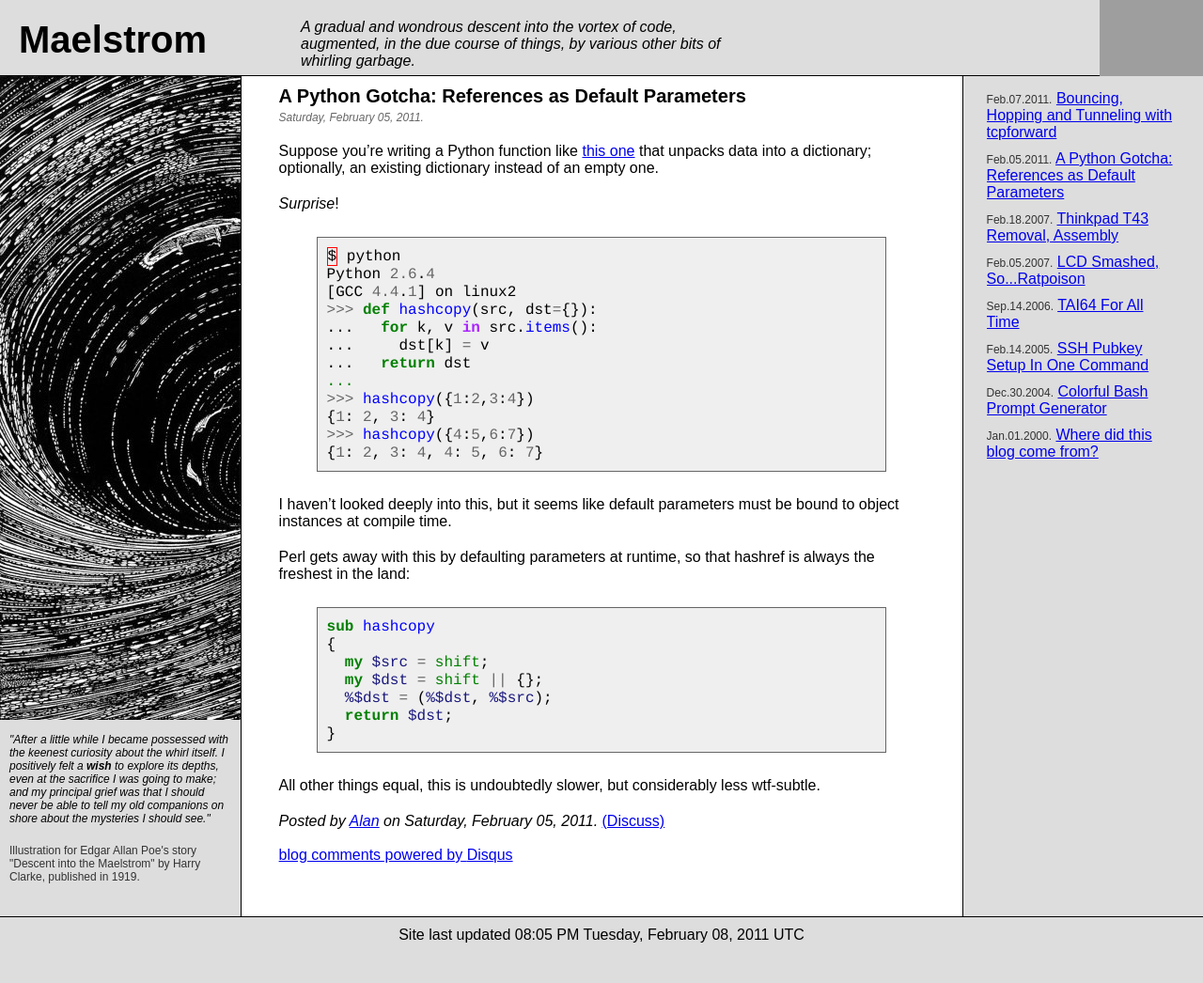
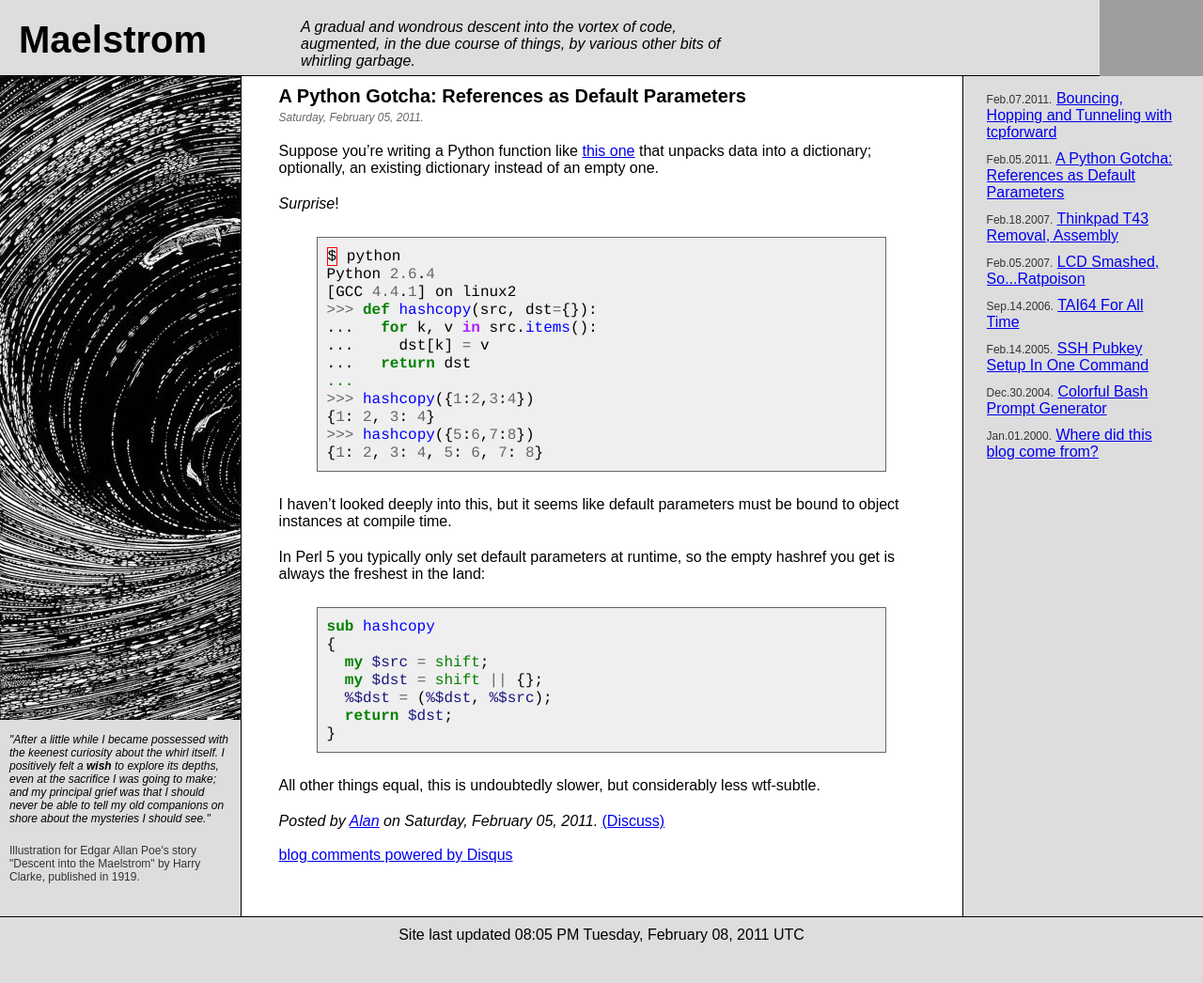
Before and after one commit to acg/acg.github.com, a Jekyll site: the page built from _posts/2011-02-05-python-default-refs.markdown, in a window 1280 px wide. Shown: the whole page at 94% size. Built offline with Jekyll 4.4.1, drawn with Linux system fonts in a browser that asks for light colours; Markdown is read by kramdown in place of the engine named in the settings; comment, search, counter and statistics services are not loaded; grey boxes are pictures that could not be loaded.

Commit message:
small editorial tweaks to posts

```diff
--- a/_posts/2007-02-05-lcd-smashed-so-ratpoison.markdown
+++ b/_posts/2007-02-05-lcd-smashed-so-ratpoison.markdown
@@ -4,7 +4,7 @@ title: "LCD Smashed, So...Ratpoison"
 root: ../../..
 ---
 
-I just had a really terrible and wonderful thing happen to me. I dropped my thinkpad T40, shattering the LCD panel at pixel y=514 and below. That's the terrible part. The wonderful part is that I am now running ratpoison with the following fdump to compensate...the upper 2/3 of my screen is usable enough to find a replacement laptop / screen on.
+I just had a really terrible and wonderful thing happen to me. I dropped my thinkpad T40, shattering the LCD panel at pixel y=514 and below. That's the terrible part. The wonderful part is that I am now running [ratpoison](http://www.nongnu.org/ratpoison/) with the following fdump to compensate...the upper 2/3 of my screen is usable enough to find a replacement laptop / screen on.
 
 {% highlight scheme %}
 (frame :number 2 :x 0 :y 0 :width 1024 :height 514 :screenw 1024 :screenh 768 :window 12582974 :last-access 126 :dedicated 0),(frame :number 0 :x 0 :y 514 :width 1024 :height 254 :screenw 1024 :screenh 768 :window 16777278 :last-access 0 :dedicated 0)
--- a/_posts/2011-02-05-python-default-refs.markdown
+++ b/_posts/2011-02-05-python-default-refs.markdown
@@ -19,13 +19,13 @@ Python 2.6.4
 ...
 >>> hashcopy({1:2,3:4})
 {1: 2, 3: 4}
->>> hashcopy({4:5,6:7})
-{1: 2, 3: 4, 4: 5, 6: 7}
+>>> hashcopy({5:6,7:8})
+{1: 2, 3: 4, 5: 6, 7: 8}
 {% endhighlight %}
 
 I haven't looked deeply into this, but it seems like default parameters must be bound to object instances at compile time.
 
-Perl gets away with this by defaulting parameters at runtime, so that hashref is always the freshest in the land:
+In Perl 5 you typically only set default parameters at runtime, so the empty hashref you get is always the freshest in the land:
 
 {% highlight perl %}
 sub hashcopy
```
